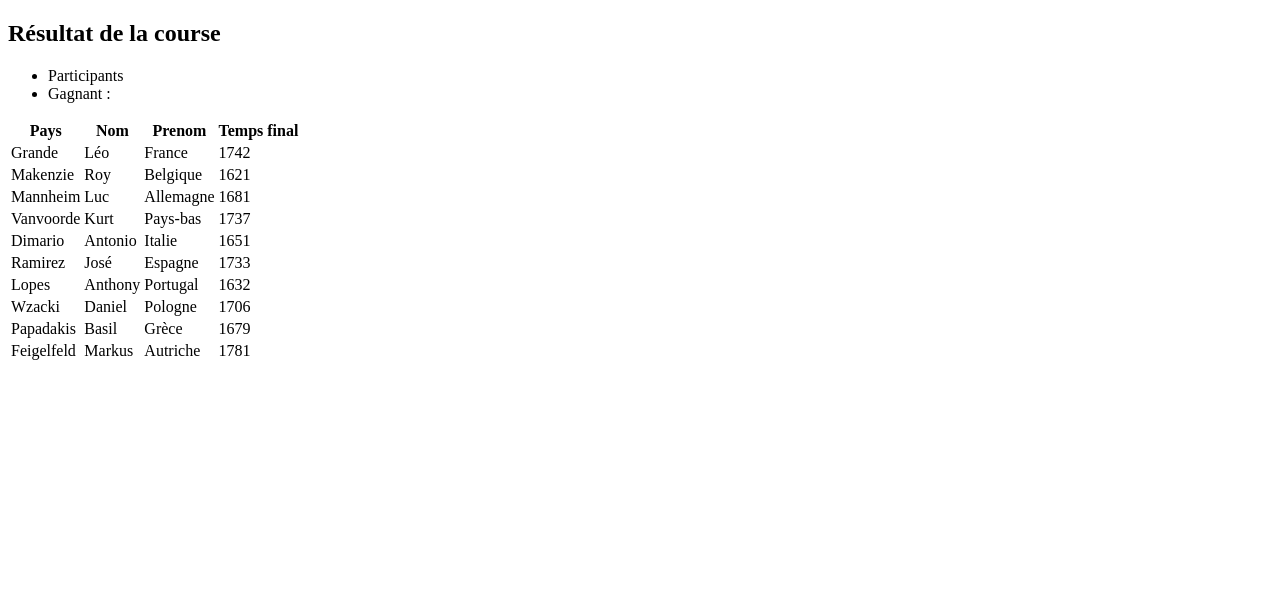
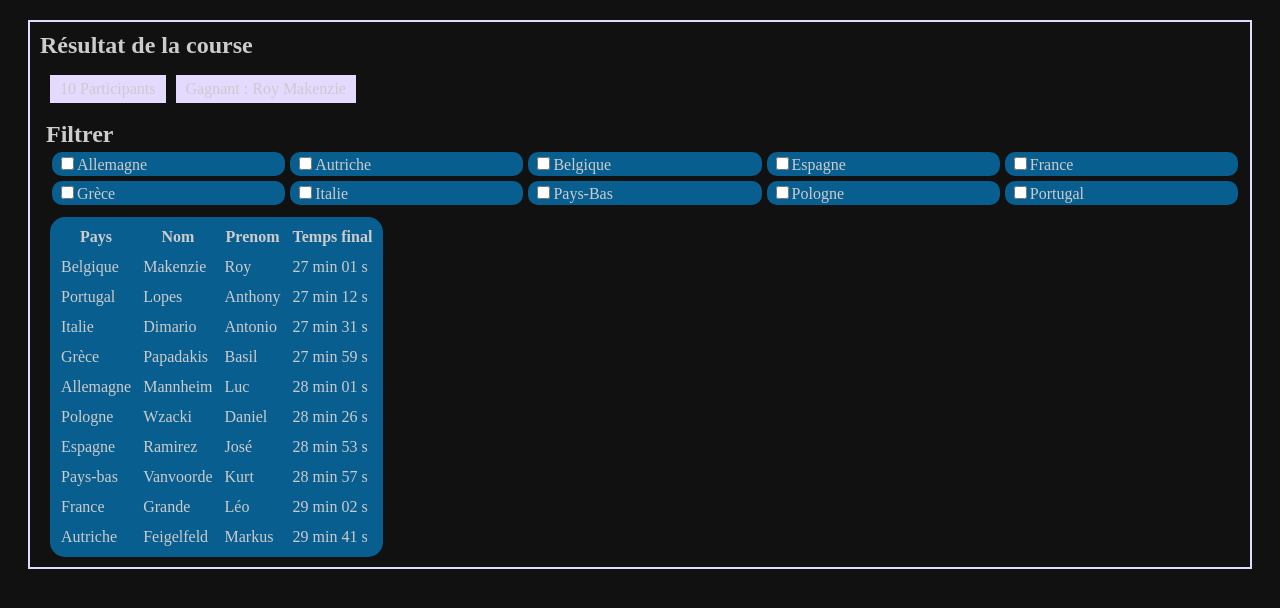
Before and after one commit to Jims42/web-js, a plain HTML site: page course_a_pied/insex.html in a window 1280 px wide. Drawn offline with Linux system fonts and the light colour scheme.

Commit message:
course a pied etape 2 finis

```diff
--- a/course_a_pied/assets/css/style.css
+++ b/course_a_pied/assets/css/style.css
@@ -4,3 +4,64 @@
     --base-link: #E4D9FF;
     --base-btn: #085E8F;
 }
+*{
+    box-sizing: border-box;
+}
+body{
+    background-color: var(--base-bg);
+}
+main{
+
+    color: var(--base-txt);
+    border: 2px solid var(--base-link);
+    margin: 20px;
+    padding: 10px;
+}
+h1{
+    color: var(--base-txt);
+    margin: 0;
+}
+#info{
+    display: flex;
+    gap: 10px;
+    list-style: none;
+    padding: 0;
+    margin-left: 10px;
+
+    li{
+        padding: 5px 10px;
+        background-color: var(--base-link);
+    }
+}
+#tab-part{
+background-color: var(--base-btn);
+margin-left: 10px;
+border-radius: 15px;
+border-spacing: 10px;
+}
+#block-filtre{
+    border: none;
+    padding: 2px 0;
+}
+#ulFiltre{
+    list-style: none;
+    border-radius: 10px;
+    padding: 0;
+    display: grid;
+    grid-template-columns: repeat(auto-fit, minmax(max(200px, calc(100% / 5 - 5px)), 1fr));
+   gap:5px;
+
+    margin: 0 0 10px 10px;
+    gap: 5px;
+}
+.country{
+
+    background-color: var(--base-btn);
+    padding: 2px 5px;
+    border-radius: 10px;
+
+
+}
+h2{
+    margin: 2px;
+}
--- a/course_a_pied/assets/js/script.js
+++ b/course_a_pied/assets/js/script.js
@@ -1,42 +1,66 @@
-const myInfo=document.getElementById('info');
-const myNbPart=document.getElementById('nbPart');
-const myGagnant=document.getElementById('gagnant');
-const mytabPart=document.getElementById('tab-part');
+const myInfo = document.getElementById("info");
+const myNbPart = document.getElementById("nbPart");
+const myGagnant = document.getElementById("gagnant");
+const mytabPart = document.getElementById("tab-part");
 
-const myTabTH=mytabPart.createTHead();
-const myTrHead=myTabTH.insertRow();
-const myTabTB=mytabPart.createTBody();
+const myTabTH = mytabPart.createTHead();
+const myTrHead = myTabTH.insertRow();
+const myTabTB = mytabPart.createTBody();
 
+const myFieldset = document.createElement("fieldset");
+const myLegend = document.createElement("legend");
+const myFilter = document.createElement("h2");
+const myUl = document.createElement("ul");
+
+myFilter.textContent = "Filtrer";
+myLegend.className = "titre2";
+myFieldset.id = "block-filtre";
+myUl.id = "ulFiltre";
+
+myLegend.appendChild(myFilter);
+myFieldset.appendChild(myLegend);
+myFieldset.appendChild(myUl);
+
+mytabPart.before(myFieldset);
 
 // ------------------------ FUNCTION ---------------------------
 
-function triNote(_data){
-_data.sort((a,b)=>a.temps - b.temps);
+function triTemps(_data) {
+  _data.sort((a, b) => a.temps - b.temps);
   console.log(_data);
 }
 function formaterCasse(_texte) {
   return _texte.charAt(0).toUpperCase() + _texte.slice(1).toLowerCase();
 }
+function nbParticipant(_data) {
+  myNbPart.textContent = Object.keys(_data).length;
+}
+function gagnant(_data) {
+  let tabName = _data[0].nom.split(" ");
+  let myNom = formaterCasse(tabName[0]);
+  let myPrenom = formaterCasse(tabName[1]);
+  myGagnant.textContent = myPrenom + " " + myNom;
+}
 
 function convertirSecondes(totalSecondes) {
   const minutes = Math.floor(totalSecondes / 60);
-  const secondes = totalSecondes % 60;
-  return { minutes, secondes };
+  const secondes = (totalSecondes % 60).toString().padStart(2, "0");
+  return `${minutes} min ${secondes} s`;
 }
 
-function tabTitre(_data,_hook){
-    const donneesFormatees = _data.map(item => {
+function tabTitre(_data, _hook) {
+  const donneesFormatees = _data.map((item) => {
     const [nom, prenom] = item.nom.split(" ");
     return {
-    "pays": item.pays,
-    "nom": nom,
-    "prenom": prenom,
-    "temps final": item.temps
+      pays: item.pays,
+      nom: nom,
+      prenom: prenom,
+      "temps final": item.temps,
     };
   });
-const ordreColonnes = ["pays", "nom", "prenom", "temps final"];
+  // const ordreColonnes = ["pays", "nom", "prenom", "temps final"];
 
-ordreColonnes.forEach(cle => {
+  Object.keys(donneesFormatees[0]).forEach((cle) => {
     const myCellTh = document.createElement("th");
 
     myCellTh.textContent = formaterCasse(cle);
@@ -44,43 +68,91 @@ ordreColonnes.forEach(cle => {
   });
 }
 
-function creationTab(_data,_hook){
-    _data.forEach(element => {
+function creationTab(_data, _hook) {
+  myTabTB.querySelectorAll("tr").forEach((row) => row.remove());
 
-        let tabName=element.nom.split(" ");
-        let myNom=formaterCasse(tabName[0]);
-        let myPrenom=formaterCasse(tabName[1]);
+  _data.forEach((element) => {
+    let tabName = element.nom.split(" ");
+    let myNom = formaterCasse(tabName[0]);
+    let myPrenom = formaterCasse(tabName[1]);
 
-        let myRows=myTabTB.insertRow();
+    let myRows = myTabTB.insertRow();
 
-        let myCellNom=myRows.insertCell();
-        myCellNom.textContent=myNom;
+    let myCellPays = myRows.insertCell();
+    myCellPays.textContent = formaterCasse(element.pays);
 
-        let myCellPrenom=myRows.insertCell();
-        myCellPrenom.textContent=myPrenom;
+    let myCellNom = myRows.insertCell();
+    myCellNom.textContent = myNom;
 
-        let myCellPays=myRows.insertCell();
-        myCellPays.textContent=formaterCasse(element.pays);
+    let myCellPrenom = myRows.insertCell();
+    myCellPrenom.textContent = myPrenom;
 
-        let myCellTime=myRows.insertCell();
-        myCellTime.textContent=element.temps;
+    let myCellTime = myRows.insertCell();
 
+    myCellTime.textContent = convertirSecondes(element.temps);
+  });
+}
+function filtrePays(_data) {
+  const frag = document.createDocumentFragment();
+  _data.sort((a, b) => a.pays.localeCompare(b.pays));
 
+  for (let i = 0; i < _data.length; i++) {
+    let tab = _data[i].pays;
+    const myInput = document.createElement("input");
+    const mylabel = document.createElement("label");
+    const myLi = document.createElement("li");
+
+    myInput.id = tab;
+    myInput.setAttribute("type", "checkbox");
+    mylabel.setAttribute("for", tab);
+    myInput.classList.add("inputCountry");
+    mylabel.textContent = tab;
+    mylabel.classList.add("labCountry");
+    myLi.classList.add("country");
+
+    myLi.appendChild(myInput);
+    myLi.appendChild(mylabel);
+    frag.appendChild(myLi);
+  }
+  myUl.appendChild(frag);
+}
+
+function filterTab(_data) {
+  const myInputFiltre = document.querySelectorAll('input[type="checkbox"]');
+  console.log("test");
+
+  myInputFiltre.forEach((input) => {
+    input.addEventListener("change", () => {
+      const tabResult = Array.from(myInputFiltre)
+        .filter((coureur) => coureur.checked)
+        .map((courreur) => courreur.id);
+
+      const donneesFiltrees =
+        tabResult.length === 0
+          ? _data
+          : _data.filter((pays) => tabResult.includes(pays.pays));
+
+      creationTab(donneesFiltrees);
     });
-
+  });
 }
 
 // ------------------------ FIN FUNCTION -----------------------
 
-fetch('assets/json/resultat10000metres.json')
-.then(Response=>{return Response.json();})
-.then((data)=>{
+fetch("assets/json/resultat10000metres.json")
+  .then((Response) => {
+    return Response.json();
+  })
+  .then((data) => {
+    triTemps(data);
+    tabTitre(data, myTrHead);
+    creationTab(data, myTabTB);
+    nbParticipant(data);
+    gagnant(data);
+    filtrePays(data);
 
-    tabTitre(data,myTrHead);
-    creationTab(data,myTabTB);
-
-
+    filterTab(data);
   })
-.catch((error)=>{
-    console.error("error : "+error)
-})
+  .catch((error) => {
+    console.error("error : " + error);
+  });
--- a/course_a_pied/insex.html
+++ b/course_a_pied/insex.html
@@ -5,6 +5,7 @@
     <meta name="viewport" content="width=device-width, initial-scale=1.0">
     <title>Course a pied</title>
     <script src="assets/js/script.js" type="module"></script>
+    <link rel="stylesheet" href="assets/css/style.css">
 </head>
 <body>
     <main>
@@ -18,5 +19,6 @@
         </section>
     </main>
 
+
 </body>
 </html>
```
Also changed, not shown: employee/assets/js/script.js (+65 -33 lines). Lines whose indentation alone changed are shown as unchanged.
